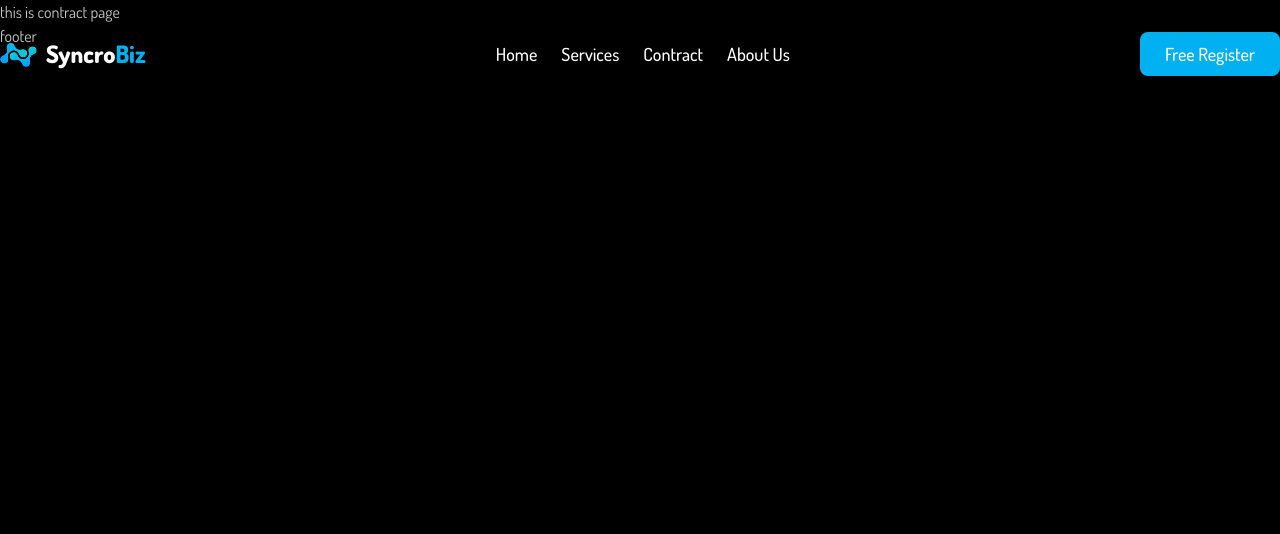
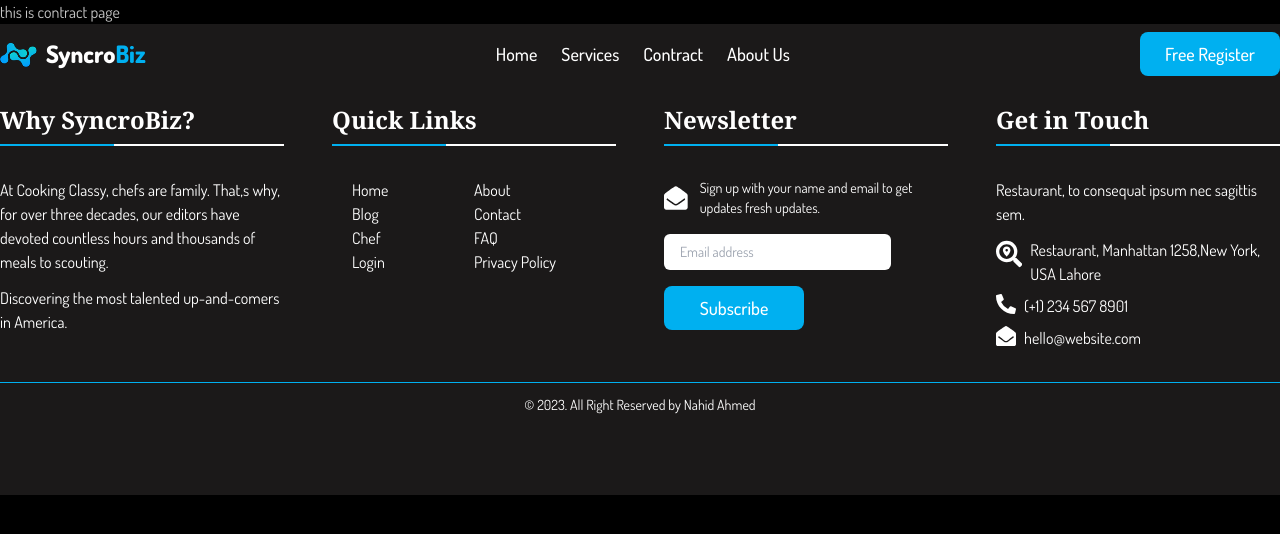
Before and after one commit to NahidAhmed47/syncro-biz, a Next.js app: page /contract in a window 1280 px wide. Shown: the top 534 px of the page. Built offline with nearby package versions, Linux system fonts and the light colour scheme.

Commit message:
footer added

```diff
--- a/src/app/(main-layout)/layout.js
+++ b/src/app/(main-layout)/layout.js
@@ -1,3 +1,4 @@
+import Footer from '@/components/Footer/Footer';
 import Navbar from '@/components/Navbar/Navbar';
 import React from 'react';
 
@@ -6,7 +7,7 @@ const layout = ({children}) => {
         <div>
             <Navbar></Navbar>
             {children}
-            <footer>footer</footer>
+            <Footer></Footer>
         </div>
     );
 };
--- a/src/app/(main-layout)/page.js
+++ b/src/app/(main-layout)/page.js
@@ -13,7 +13,6 @@ const page = () => {
             <HomeAbout></HomeAbout>
             <CounterBg></CounterBg>
             <DataAccordianHome></DataAccordianHome>
-            main layout page
         </div>
     );
 };
--- /dev/null
+++ b/src/components/Footer/Footer.jsx
@@ -0,0 +1,75 @@
+import React from 'react';
+import { FaEnvelopeOpen, FaSearchLocation, FaPhoneAlt } from "react-icons/fa";
+import ButtonPrimary from '../ButtonPrimary/ButtonPrimary';
+
+const Footer = () => {
+    return (
+        <div className='w-full py-10 md:py-20 bg-[#1b1919] px-5 lg:px-0'>
+            <div className='max-container grid md:grid-cols-4 mb-8 text-white gap-3 md:gap-12'>
+                <div>
+                    <h1 className='text-2xl font-bold font-serif'>Why SyncroBiz?</h1>
+                    <div className='w-full bg-white mt-2'><div className='border border-primary w-[40%] h-0'></div></div>
+                    <div className='mt-4 md:mt-8'>
+                        <p>At Cooking Classy, chefs are family. That&sbquo;s why, for over three decades, our editors have devoted countless hours and thousands of meals to scouting.</p>
+                        <p className='mt-3'>Discovering the most talented up-and-comers in America.</p>
+                    </div>
+                </div>
+                <div>
+                     <h1 className='text-2xl font-bold font-serif'>Quick Links</h1>
+                    <div className='w-full bg-white mt-2'><div className='border border-primary w-[40%] h-0'></div></div>
+                    <div className='grid grid-cols-2 mt-4 md:mt-8 px-5'>
+                        <div>
+                            <p className='cursor-pointer'>Home</p>
+                            <p className='cursor-pointer'>Blog</p>
+                            <p className='cursor-pointer'>Chef</p>
+                            <p className='cursor-pointer'>Login</p>
+                        </div>
+                        <div>
+                            <p className='cursor-pointer'>About</p>
+                            <p className='cursor-pointer'>Contact</p>
+                            <p className='cursor-pointer'>FAQ</p>
+                            <p className='cursor-pointer'>Privacy Policy</p>
+                        </div>
+                    </div>
+                </div>
+                <div>
+                    <h1 className='text-2xl font-bold font-serif'>Newsletter</h1>
+                    <div className='w-full bg-white mt-2'><div className='border border-primary w-[40%] h-0'></div></div>
+                    <div className='mt-4 md:mt-8'>
+                        <div className='flex gap-3 items-center justify-between'>
+                            <FaEnvelopeOpen className='w-8 h-8 text-white'></FaEnvelopeOpen>
+                            <p className='text-sm'>Sign up with your name and email to get updates fresh updates.</p>
+                        </div>
+                        <input type="email" className='w-[80%] text-black  my-4 bg-white rounded-md outline-none px-4 py-2 text-sm' placeholder='Email address'/>
+                        <ButtonPrimary>Subscribe</ButtonPrimary>
+                    </div>
+                </div>
+                <div>
+                     <h1 className='text-2xl font-bold font-serif'>Get in Touch</h1>
+                    <div className='w-full bg-white mt-2'><div className='border border-primary w-[40%] h-0'></div></div>
+                    <div className='mt-4 md:mt-8'>
+                        <p>Restaurant, to consequat ipsum nec sagittis sem.</p>
+                        <div className='mt-3 flex flex-col gap-2'>
+                            <div className='flex gap-2'>
+                                <FaSearchLocation className='w-8 h-8 text-white'></FaSearchLocation>
+                                <p>Restaurant, Manhattan 1258,New York, USA Lahore</p>
+                            </div>
+                            <div className='flex gap-2'>
+                                <FaPhoneAlt className='w-5 h-5 text-white'></FaPhoneAlt>
+                                <p>(+1) 234 567 8901</p>
+                            </div>
+                            <div className='flex gap-2'>
+                                <FaEnvelopeOpen className='w-5 h-5 text-white'></FaEnvelopeOpen>
+                                <p>hello@website.com</p>
+                            </div>
+                        </div>
+                    </div>
+                </div>
+            </div>
+            <hr className='max-container border-primary'/>
+            <div className='text-center text-white text-medium text-sm mt-3'><p>&copy; 2023. All Right Reserved by Nahid Ahmed</p></div>
+        </div>
+    );
+};
+
+export default Footer;
```
